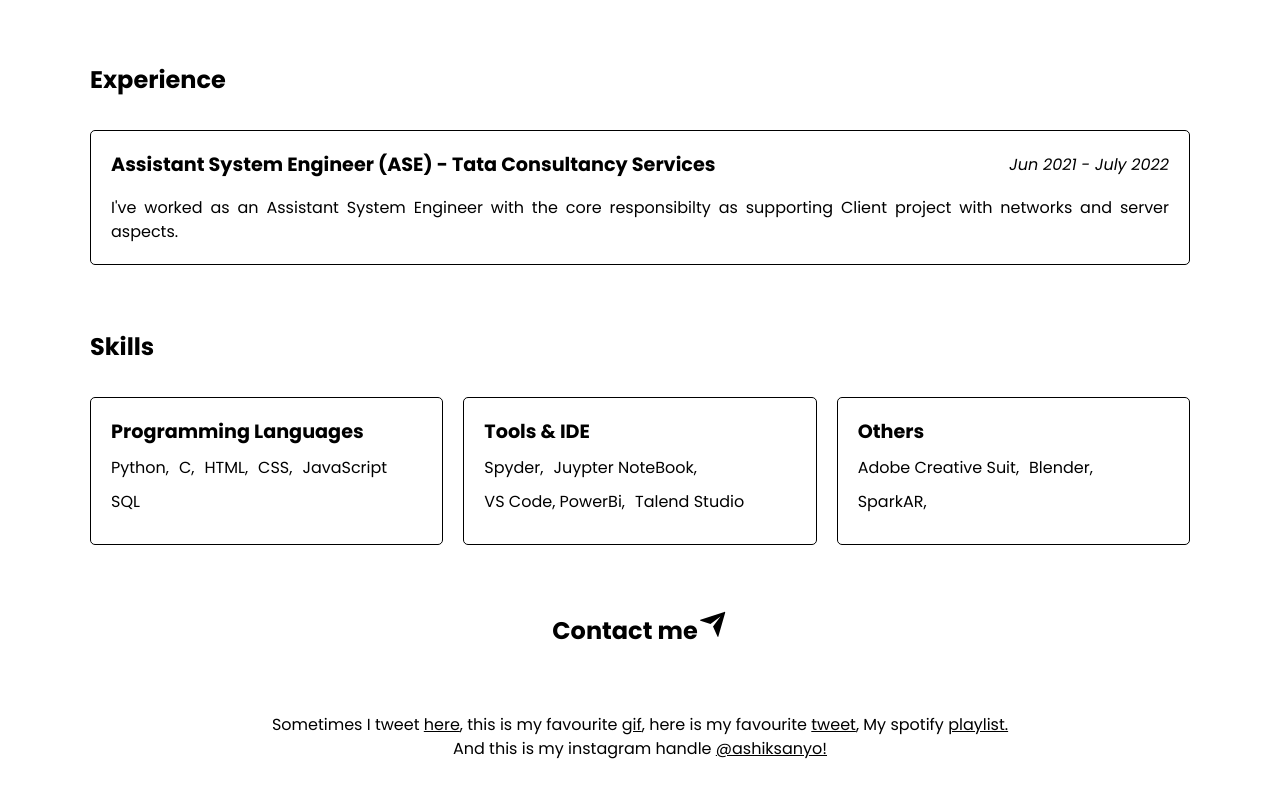
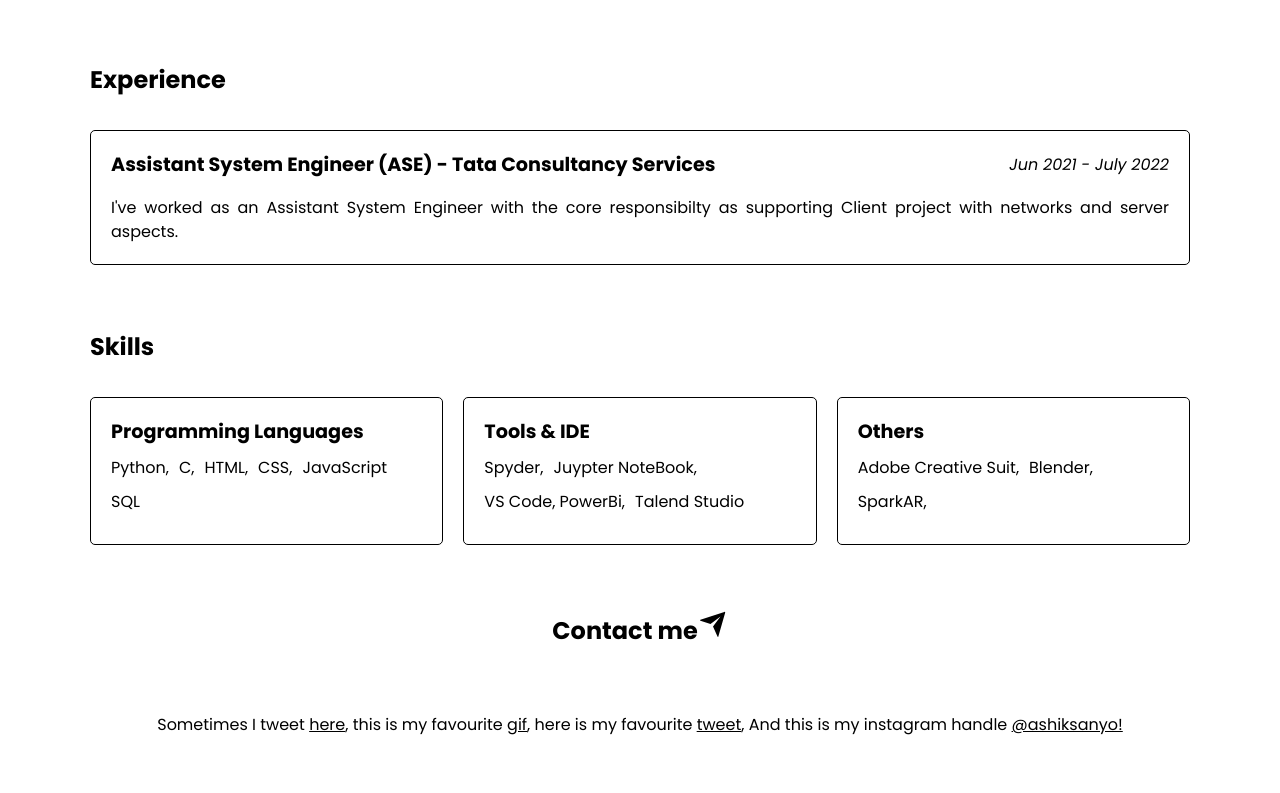
Before and after one commit to ashiksanyo10/Port_React, a React (Vite) app: page / in a window 1280 px wide. Shown: the part 838-1631 px from the top of the page. After the commit the page ends 1607 px from the top, so only its background shows below. Built offline with nearby package versions, Linux system fonts and the light colour scheme.

Commit message:
Update Footer.jsx

```diff
--- a/src/components/Footer/Footer.jsx
+++ b/src/components/Footer/Footer.jsx
@@ -16,10 +16,6 @@ const Footer = () => {
         <a href="https://twitter.com/ScienceMemes6/status/1362504877889454081?s=20&t=lIiaaUethpTNNdQVtYe60Q" target="blank"> <u>tweet</u></a>
 
       ,
-        My spotify
-        <a href = "https://open.spotify.com/playlist/45820Uh0G1xMnYwpt2kYfG?si=a6417cb95218475a" target="blank"> <u>playlist.</u></a>
-
-      <br></br>
 
       And this is my instagram handle
       <a href="https://www.instagram.com/ashiksanyo/" target="blank"> <u>@ashiksanyo!</u></a>
```
